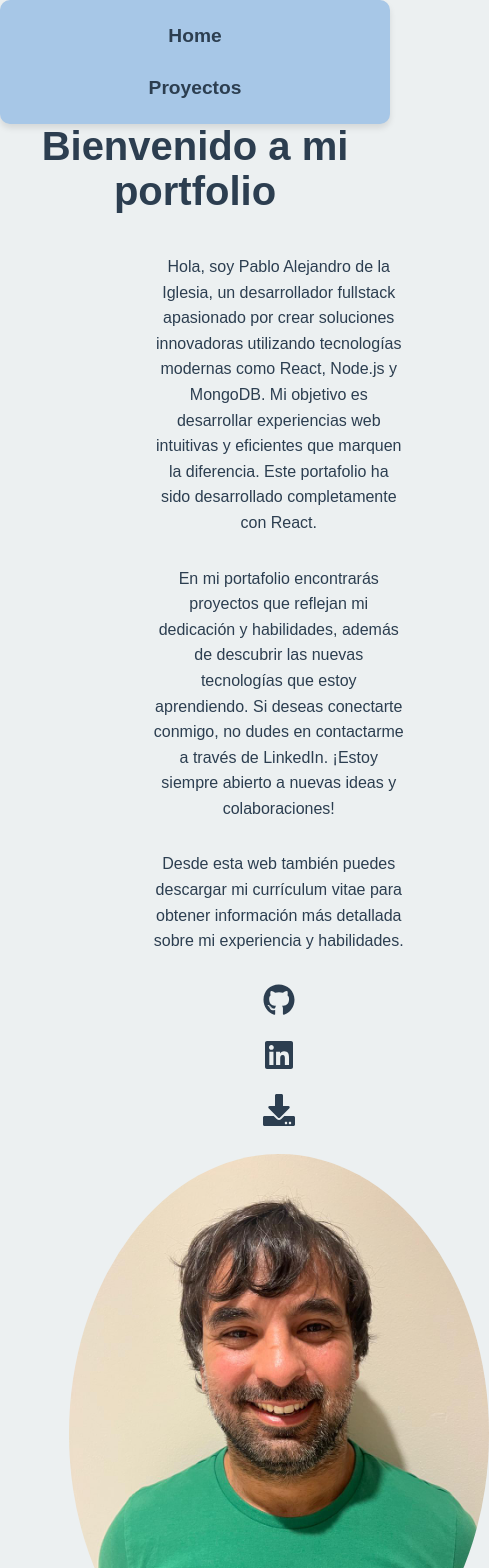
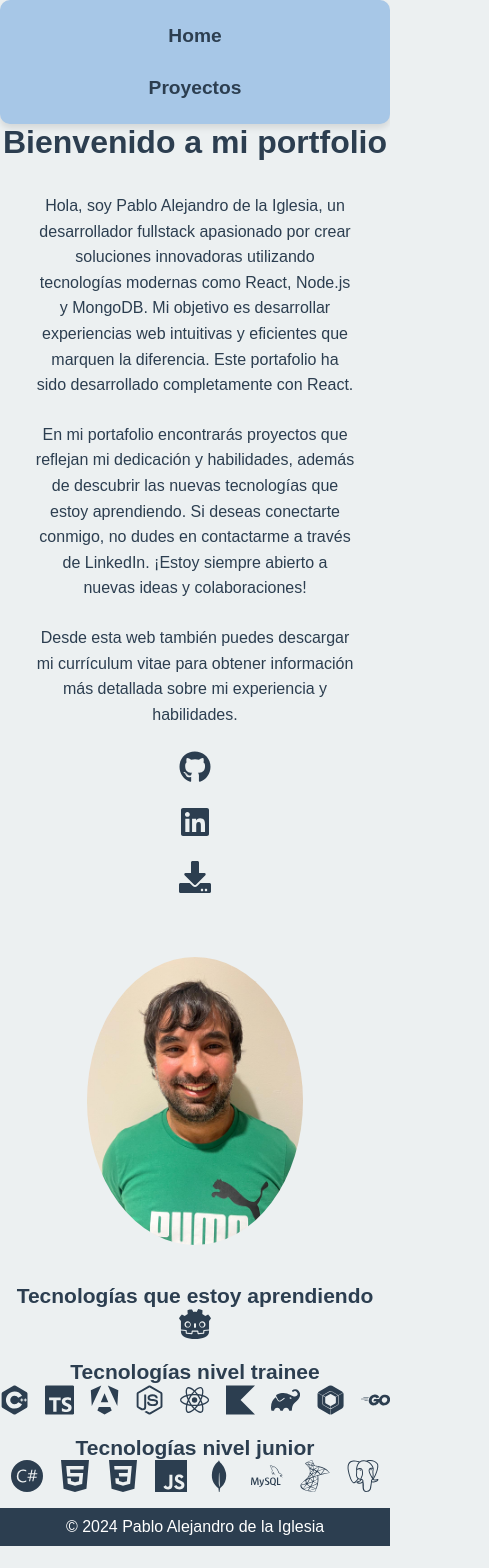
Before and after one commit to Lata1989/portfolio-entrega-programacion-3-coloquio, a React (Create React App) app: page / in a window 390 px wide. Shown: the top 1568 px of the page, 489 px wide, since content can reach past the window. After the commit the page ends 1546 px from the top, so only its background shows below. Built offline with nearby package versions, Linux system fonts and the light colour scheme.

Commit message:
corregido para celulares

```diff
--- a/src/styles/home.css
+++ b/src/styles/home.css
@@ -5,6 +5,7 @@
     --color-accent: #643d67;
     --color-text: #333;
     --color-bg: #f4f4f4;
+    --font-size-base: 16px; /* Definir tamaño base de fuente para facilitar el uso de rem */
 }
 
 /* Estilos generales */
@@ -18,15 +19,15 @@ body {
     font-family: Arial, sans-serif;
     background-color: var(--color-bg);
     color: var(--color-text);
+    font-size: 1rem; /* Base de 16px */
 }
 
 /* Título principal */
 h1 {
-    font-size: 2.5rem;
+    font-size: 2.5rem; /* 2.5rem de tamaño base */
     color: var(--color-primary);
-    margin-bottom: 20px;
+    margin-bottom: 1.25rem; /* 20px */
     text-align: center;
-    /* Asegura que el título esté centrado */
 }
 
 /* Contenedor principal */
@@ -34,12 +35,10 @@ h1 {
     display: flex;
     justify-content: space-between;
     align-items: center;
-    padding: 20px;
+    padding: 1.25rem; /* 20px */
     flex-wrap: wrap;
     width: 75%;
-    /* Ajusta el ancho a 75% */
     margin: 0 auto;
-    /* Centra el contenedor */
 }
 
 /* Sección de la izquierda (texto y redes sociales) */
@@ -49,21 +48,21 @@ h1 {
 }
 
 .left-content p {
-    font-size: 1.2rem;
+    font-size: 1.2rem; /* 1.2rem en base a 16px */
     color: var(--color-text);
     line-height: 1.6;
-    margin-bottom: 30px;
-    max-width: 500px;
+    margin-bottom: 1.875rem; /* 30px */
+    max-width: 31.25rem; /* 500px */
 }
 
 .left-content .social-icons {
     display: flex;
-    gap: 15px;
-    margin-top: 20px;
+    gap: 0.9375rem; /* 15px */
+    margin-top: 1.25rem; /* 20px */
 }
 
 .social-icons a {
-    font-size: 2rem;
+    font-size: 2rem; /* 2rem de tamaño base */
     color: var(--color-text);
     text-decoration: none;
     transition: color 0.3s ease, transform 0.3s ease;
@@ -81,8 +80,8 @@ h1 {
 }
 
 .right-content img {
-    max-width: 35rem;
-    height: 35rem;
+    max-width: 35rem; /* 560px */
+    height: 35rem; /* 560px */
     border-radius: 50%;
     object-fit: cover;
 }
@@ -90,17 +89,15 @@ h1 {
 /* Sección de tecnologías */
 .tech-logos {
     text-align: center;
-    margin-top: 20px;
+    margin-top: 1.25rem; /* 20px */
 }
 
 .tech-icons {
     display: flex;
     justify-content: center;
-    gap: 20px;
-    font-size: 3rem;
-    /* Tamaño de los íconos */
+    gap: 1.25rem; /* 20px */
+    font-size: 3rem; /* 3rem */
     color: var(--color-primary);
-    /* Color de los íconos */
 }
 
 .tech-icons svg {
@@ -109,14 +106,13 @@ h1 {
 
 .tech-icons svg:hover {
     transform: scale(1.2);
-    /* Agrandar ícono al pasar el cursor */
 }
 
 /* Botón de descarga del CV */
 .download-cv {
     display: inline-block;
-    margin-top: 10px;
-    padding: 10px 20px;
+    margin-top: 0.625rem; /* 10px */
+    padding: 0.625rem 1.25rem; /* 10px 20px */
     background-color: #28a745;
     color: #fff;
     text-decoration: none;
@@ -130,38 +126,58 @@ h1 {
     transform: scale(1.1);
 }
 
-/* Responsive: Para pantallas pequeñas */
-@media (max-width: 768px) {
+/* Responsive: Para pantallas pequeñas (menos de 620px) */
+@media (max-width: 620px) {
+    /* Ajustes generales */
+    body {
+        font-size: 0.875rem; /* 14px */
+    }
+
+    h1 {
+        font-size: 2rem; /* Ajustamos el tamaño a 2rem en pantallas pequeñas */
+        margin-bottom: 1rem; /* Ajuste de margen */
+    }
+
     .home {
         flex-direction: column;
-        /* Apila los elementos en pantallas pequeñas */
         align-items: center;
+        padding: 1rem; /* Menos espacio en pantallas pequeñas */
+        width: 90%; /* Aumentamos el ancho del contenedor */
     }
 
     .left-content {
         text-align: center;
         max-width: 100%;
+        margin-bottom: 2rem;
     }
 
-    .right-content {
-        margin-top: 20px;
-    }
-
-    .home h1 {
-        font-size: 2rem;
-    }
-
-    .home p {
-        font-size: 1rem;
+    .left-content p {
+        font-size: 1rem; /* Reducir el tamaño de la fuente para pantallas pequeñas */
+        margin-bottom: 1.5rem; /* Menos espacio entre párrafos */
     }
 
     .social-icons {
         flex-direction: column;
         align-items: center;
+        gap: 1rem; /* Mayor espacio entre iconos */
+    }
+
+    .right-content {
+        margin-top: 1.5rem; /* Mayor espacio en móvil */
+    }
+
+    .right-content img {
+        max-width: 18rem; /* Reducimos el tamaño de la imagen */
+        height: 18rem; /* Ajustamos la altura también */
     }
 
     .tech-icons {
-        font-size: 2rem;
-        gap: 15px;
+        font-size: 2rem; /* Reducir tamaño de los iconos */
+        gap: 1rem; /* Reducir espacio entre iconos */
+    }
+
+    .download-cv {
+        font-size: 1rem; /* Reducir tamaño del botón */
+        padding: 0.5rem 1rem; /* Ajustar el tamaño del botón */
     }
 }
--- a/src/styles/projects.css
+++ b/src/styles/projects.css
@@ -1,4 +1,10 @@
 /* projects.css */
+h1 {
+    display: flex;
+    justify-content: center;
+    align-content: center;
+}
+
 .project-card {
     background-color: var(--color-bg);
     border-radius: 8px;
```
